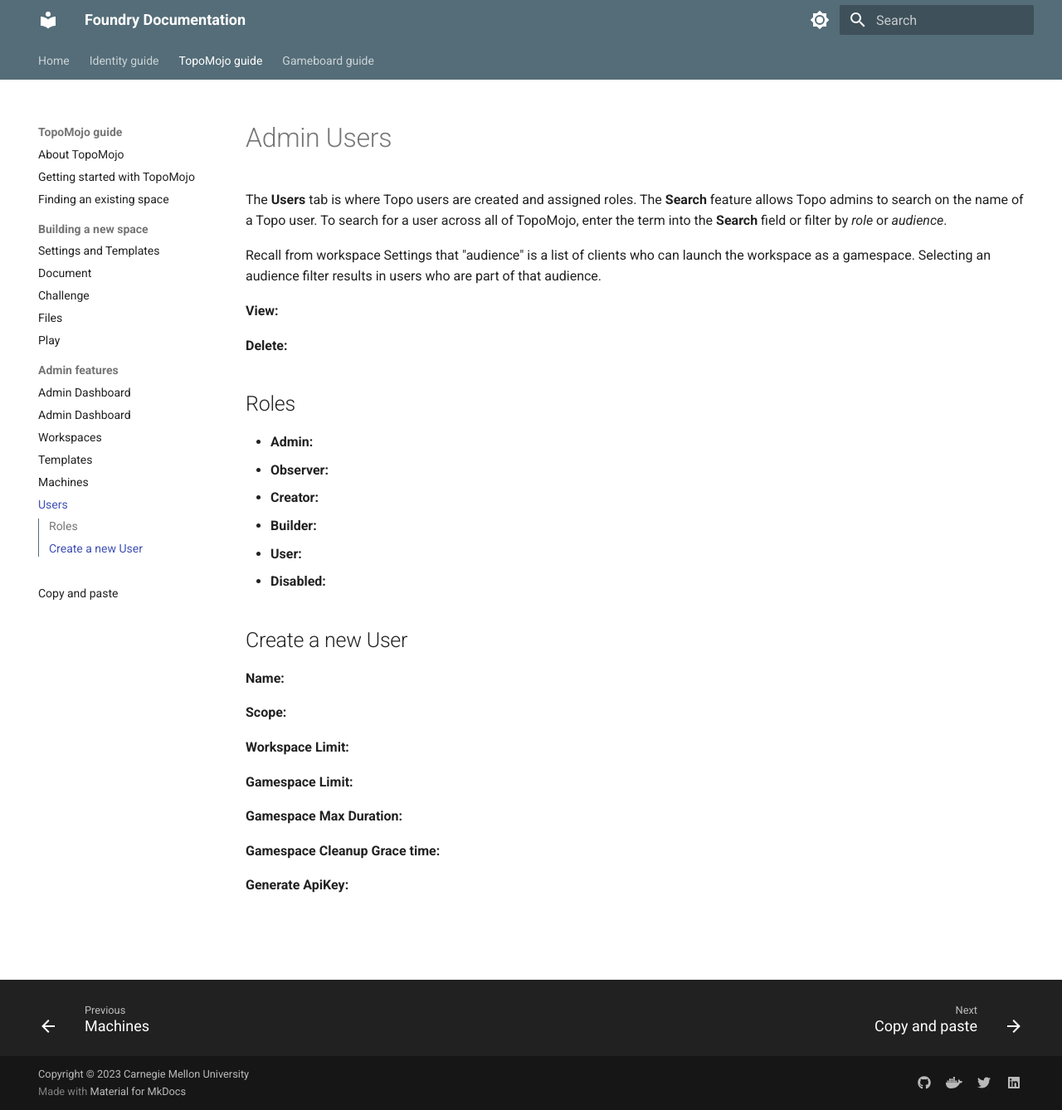
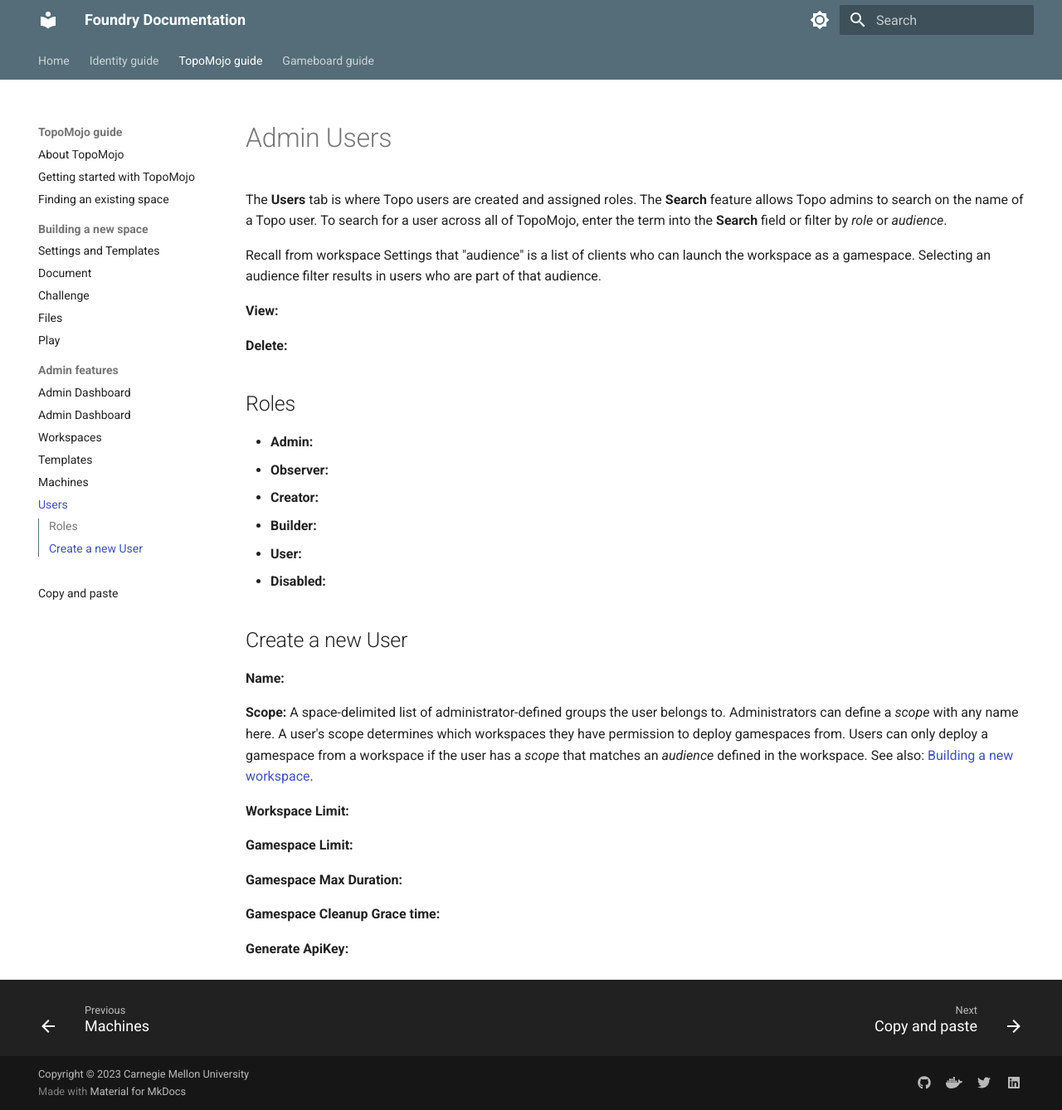
Before and after one commit to cmu-sei/foundry-docs, an MkDocs documentation site: the page built from docs/topomojo/admin-users.md, in a window 1280 px wide and 1338 px high. Shown: the whole window at 83% size. Built offline with MkDocs 1.6.1 and Material for MkDocs 9.7.7, drawn with Linux system fonts in a browser that asks for light colours.

Commit message:
updated Topo admin content

```diff
--- a/docs/topomojo/admin-users.md
+++ b/docs/topomojo/admin-users.md
@@ -21,7 +21,7 @@
 
 **Name:**
 
-**Scope:**
+**Scope:** A space-delimited list of administrator-defined groups the user belongs to. Administrators can define a *scope* with any name here. A user's scope determines which workspaces they have permission to deploy gamespaces from. Users can only deploy a gamespace from a workspace if the user has a *scope* that matches an *audience* defined in the workspace. See also: [Building a new workspace](building-a-workspace.md).
 
 **Workspace Limit:**
 
```
